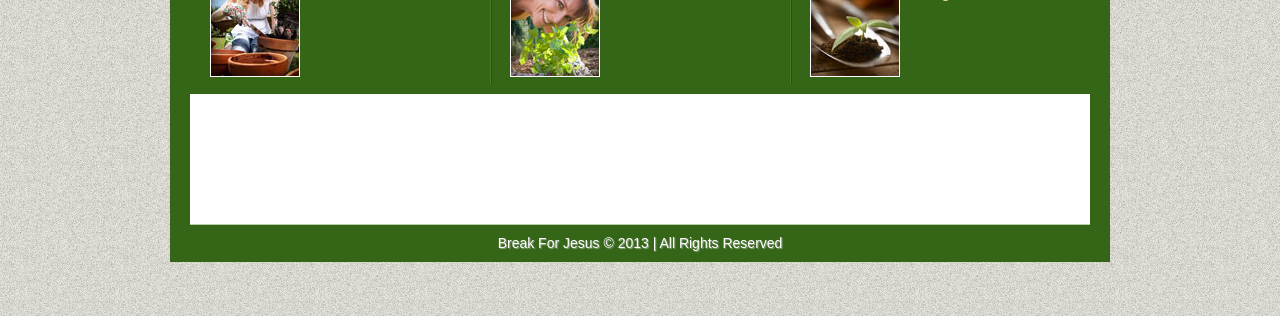
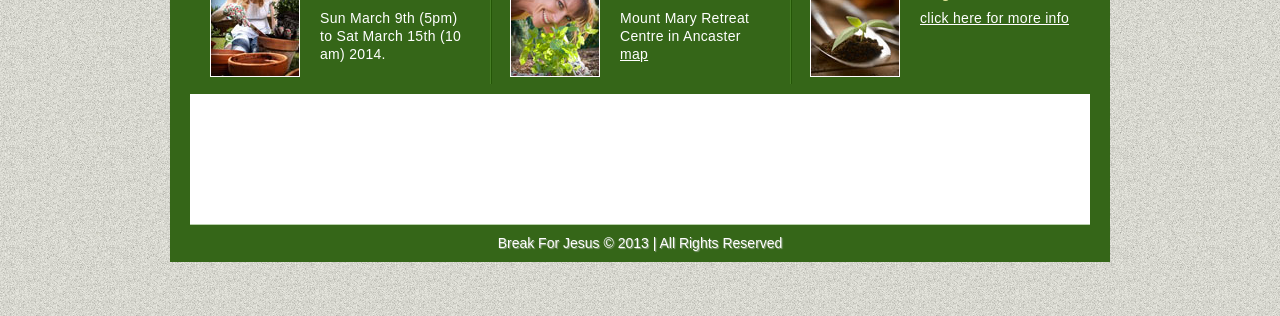
Before and after one commit to volodymyr-volynets/b4j, a PHP site: page / in a window 1280 px wide. Shown: the part 484-800 px from the top of the page. Run offline with PHP 8.4, Linux system fonts and the light colour scheme.

Commit message:
even more changes

```diff
--- a/css/style.css
+++ b/css/style.css
@@ -19,7 +19,7 @@ p {
 	text-align: justify;
 }
 p a {
-	color: #356618;
+	color: #FFF;
 }
 p a:hover {
 	color: #66a143;
--- a/index.html
+++ b/index.html
@@ -39,9 +39,11 @@
 				<div>
 					<a href="index.html"><img src="images/gardening1.jpg" alt="Image"></a>
 					<div>
-						<h1><a href="gardens.html">Gardening Tips</a></h1>
+						<h1><a href="gardens.html">What is B4J ?</a></h1>
 						<p>
-							With the blessing of our bishop, we offer a week long camp celebrating our faith in a fun and friendly environment. <a href="gardens.html" class="continue"></a>
+							With the blessing of our bishop, we offer a week long camp celebrating our faith in a fun and friendly environment.
+							<br />
+							For Ukrainian Catholic children of the Eparchy of Toronto in grades 3 - 8. Program conducted in both Ukrainian and English.
 						</p>
 					</div>
 				</div>
@@ -49,16 +51,22 @@
 					<li>
 						<a href="index.html" class="figure"><img src="images/gardening2.jpg" alt="Image"></a>
 						<h3><a href="index.html">When</a></h3>
+						<p>Sun March 9th (5pm) to Sat March 15th (10 am) 2014.</p>
 
 					</li>
 					<li>
 						<a href="gardens.html" class="figure"><img src="images/gardening3.jpg" alt="Image"></a>
 						<h3><a href="gardens.html">Where</a></h3>
 
+						<p>Mount Mary Retreat Centre in Ancaster
+						<a href="https://maps.google.ca/maps?f=q&source=s_q&hl=en&geocode=&q=Mount+Mary+Retreat+Centre&aq=&sll=43.272523,-79.482372&sspn=0.604935,1.234589&vpsrc=0&t=h&ie=UTF8&hq=Mount+Mary+Retreat+Centre&hnear=&ll=43.272206,-79.573975&spn=0.604935,1.234589&z=10&iwloc=A&cid=1011592080270717859">map</a>
+						</p>
+
 					</li>
 					<li class="last">
 						<a href="plants.html" class="figure"><img src="images/gardening4.jpg" alt="Image"></a>
 						<h3><a href="plants.html">Register</a></h3>
+						<p><a href="#register">click here for more info</a></p>
 
 					</li>
 				</ul>
@@ -74,4 +82,5 @@
 		</div>
 	</div>
 
-</body></html>
+</body>
+</html>
```
